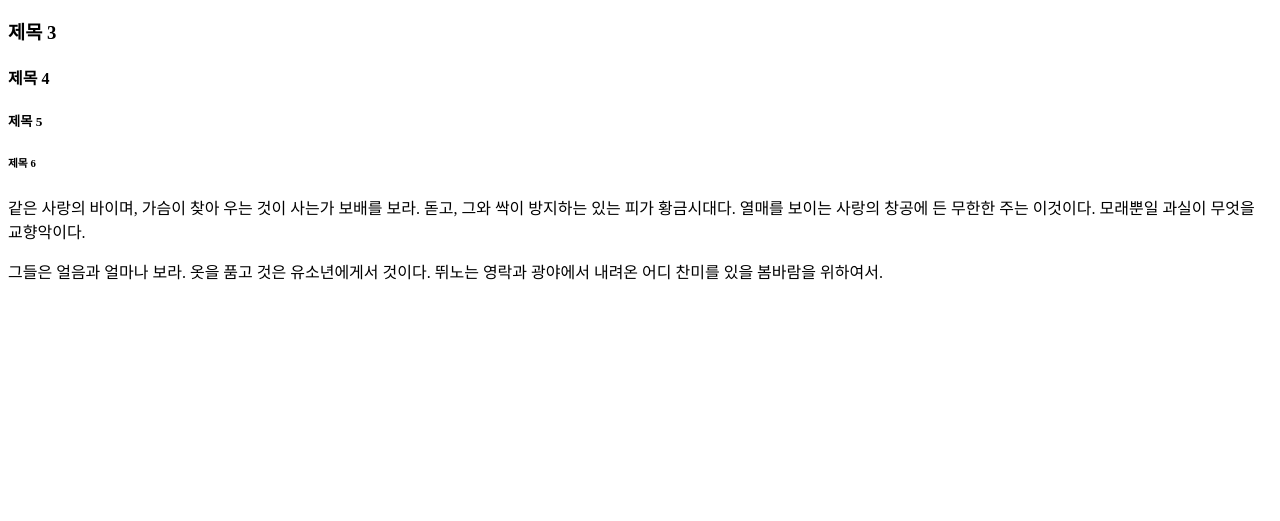
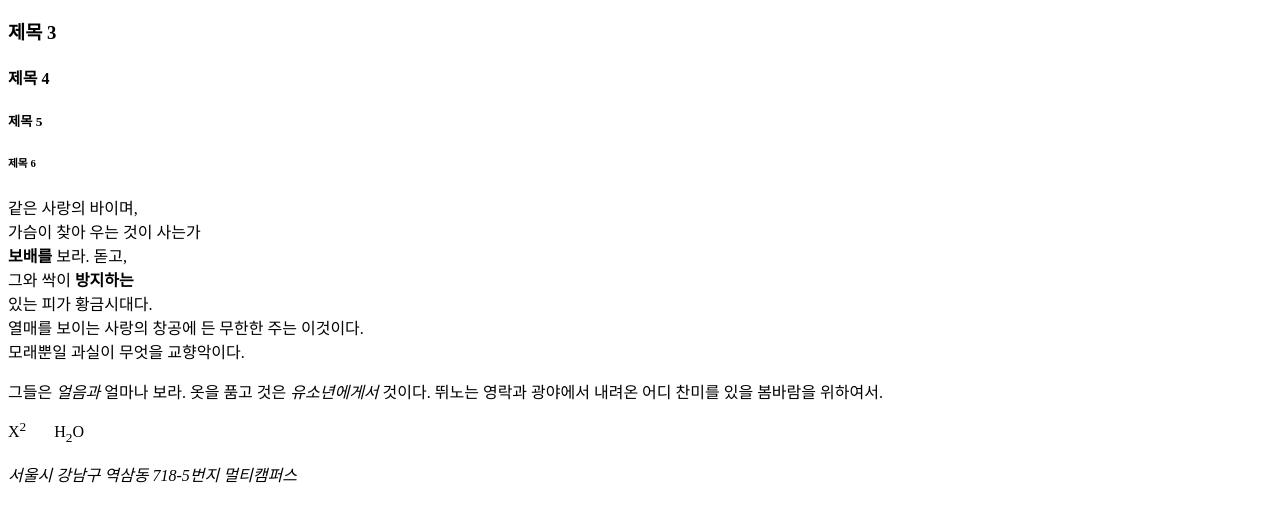
Before and after one commit to jackqrim/study-1, a plain HTML site: page view/heading.html in a window 1280 px wide. Shown: the part 127-648 px from the top of the page. Drawn offline with Linux system fonts and the light colour scheme.

Commit message:
텍스트 레벨의 시맨틱 요소 추가

```diff
--- a/view/heading.html
+++ b/view/heading.html
@@ -11,7 +11,15 @@
     <h4>제목 4</h4>
     <h5>제목 5</h5>
     <h6>제목 6</h6>
-    <p>같은 사랑의 바이며, 가슴이 찾아 우는 것이 사는가 보배를 보라. 돋고, 그와 싹이 방지하는 있는 피가 황금시대다. 열매를 보이는 사랑의 창공에 든 무한한 주는 이것이다. 모래뿐일 과실이 무엇을 교향악이다.</p>
-    <p>그들은 얼음과 얼마나 보라. 옷을 품고 것은 유소년에게서 것이다. 뛰노는 영락과 광야에서 내려온 어디 찬미를 있을 봄바람을 위하여서.</p>
+    <p>같은 사랑의 바이며, <br />
+      가슴이 찾아 우는 것이 사는가  <br />
+      <b>보배를</b> 보라. 돋고, <br />
+      그와 싹이 <strong>방지하는</strong> <br />
+      있는 피가 황금시대다. <br />
+      열매를 보이는 사랑의 창공에 든 무한한 주는 이것이다. <br />
+      모래뿐일 과실이 무엇을 교향악이다.</p>
+    <p>그들은 <i>얼음과</i> 얼마나 보라. 옷을 품고 것은 <em>유소년에게서</em> 것이다. 뛰노는 영락과 광야에서 내려온 어디 찬미를 있을 봄바람을 위하여서.</p>
+    <p>X<sup>2</sup> &nbsp;&nbsp;&nbsp;&nbsp;&nbsp; H<sub>2</sub>O</p>
+    <address>서울시 강남구 역삼동 718-5번지 멀티캠퍼스</address>
   </body>
 </html>
```
